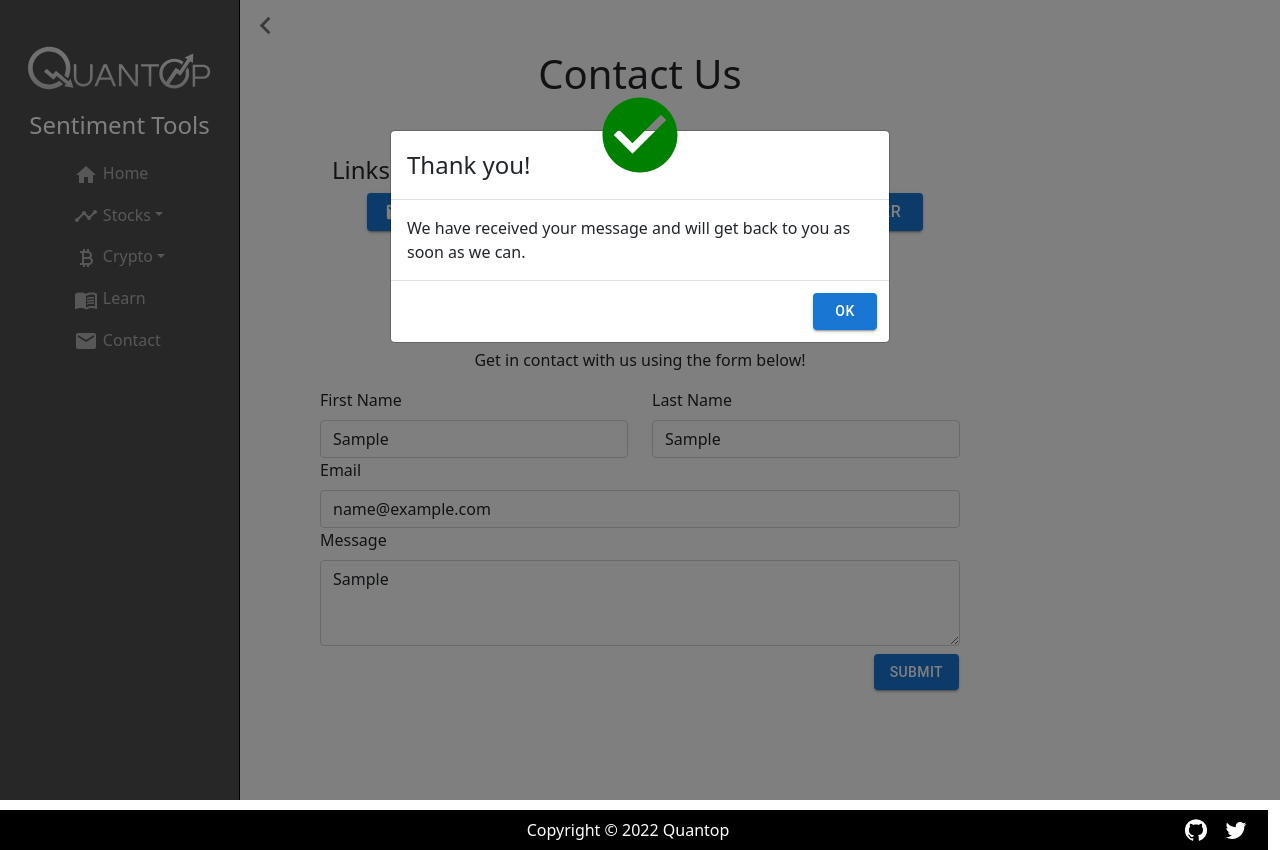
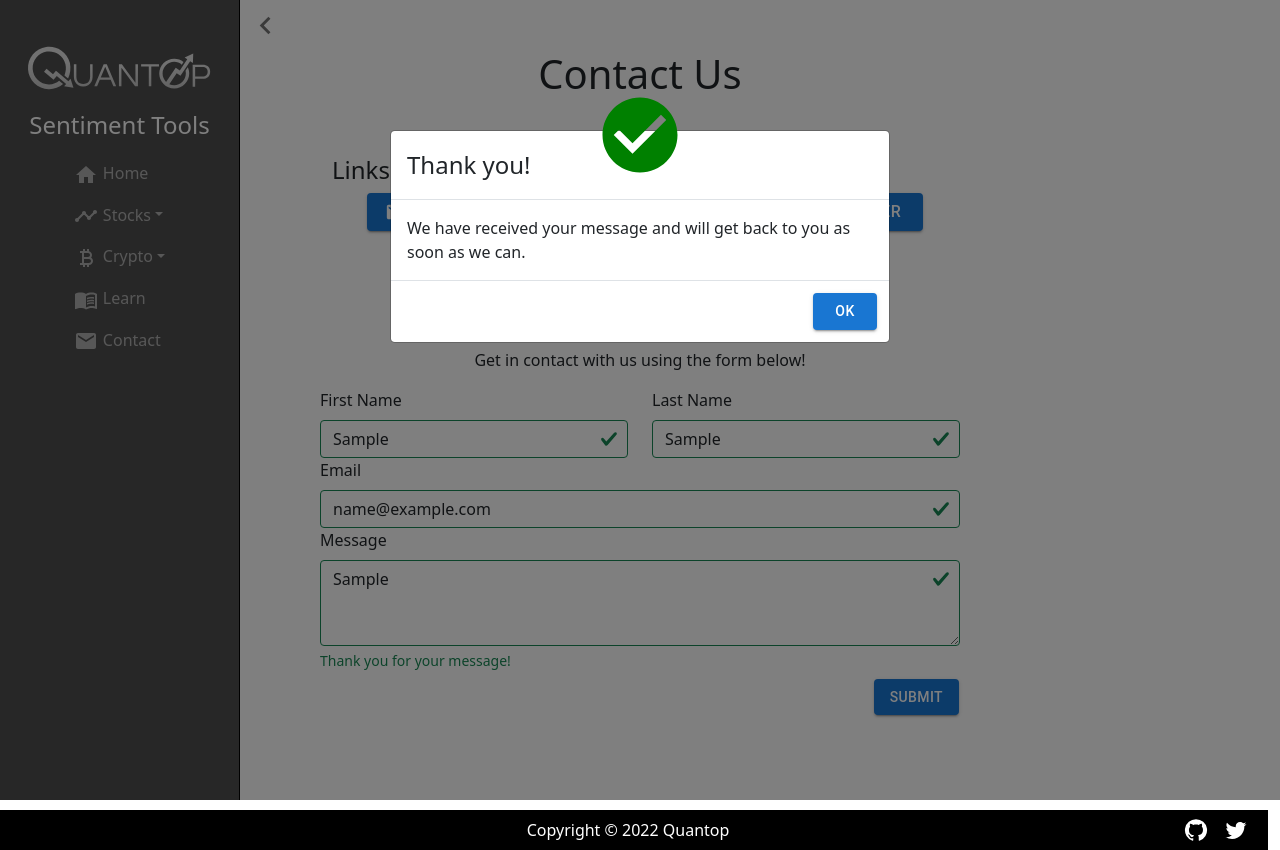
Before and after one commit to caxky/quantop-sentiment-tools, a React (Create React App) app in the folder client/: page /contact in a window 1280 px wide. Both pictures are taken after typing "Sample", "Sample", "name@example.com", "Sample" into the empty fields and a click on the button "SUBMIT". Built offline with nearby package versions, Linux system fonts and the light colour scheme; the HTML template or start-up script is replaced by a standard one.

Commit message:
Form validation for contact

```diff
--- a/client/src/components/contact/Contact.jsx
+++ b/client/src/components/contact/Contact.jsx
@@ -9,9 +9,26 @@ import CheckCircleIcon from '@mui/icons-material/CheckCircle';
 
 export default function Contact() {
   const [show, setShow] = useState(false);
+  const [validated, setValidated] = useState(false);
 
-  const handleClose = () => setShow(false);
-  const handleShow = () => setShow(true);
+  const handleClose = (event) => {
+    event.preventDefault();
+    setShow(false);
+    window.location.reload();
+  };
+
+  const handleSubmit = (event) => {
+    const form = event.currentTarget;
+    event.preventDefault();
+
+    if (form.checkValidity() === false) {
+      event.stopPropagation();
+    } else {
+      setShow(true);
+    }
+
+    setValidated(true);
+  }
 
   return (
     <div className='contact'>
@@ -46,32 +63,67 @@ export default function Contact() {
           <p>Get in contact with us using the form below!</p>
         </div>
 
-        <Form>
+        <Form noValidate validated={validated} onSubmit={handleSubmit}>
           <Row>
             <Col>
               <Form.Group controlId="formFirstName">
                 <Form.Label>First Name</Form.Label>
-                <Form.Control type="text" placeholder="First Name" />
+                <Form.Control
+                  type="text"
+                  name="fname"
+                  placeholder="First Name"
+                  required
+                />
+                <Form.Control.Feedback type="invalid">
+                  Please enter your first name.
+                </Form.Control.Feedback>
               </Form.Group>
             </Col>
             <Col>
               <Form.Group controlId="formLastName">
                 <Form.Label>Last Name</Form.Label>
-                <Form.Control type="text" placeholder="Last Name" />
+                <Form.Control
+                  type="text"
+                  name="lname"
+                  placeholder="Last Name"
+                  required
+                />
+                <Form.Control.Feedback type="invalid">
+                  Please enter your last name.
+                </Form.Control.Feedback>
               </Form.Group>
             </Col>
           </Row>
           <Form.Group controlId="formEmail">
             <Form.Label>Email</Form.Label>
-            <Form.Control type="email" placeholder="Email" />
+            <Form.Control
+              type="email"
+              name="email"
+              placeholder="Email"
+              required
+            />
+            <Form.Control.Feedback type="invalid">
+              Please use a valid email.
+            </Form.Control.Feedback>
           </Form.Group>
           <Form.Group controlId="formMessage">
             <Form.Label>Message</Form.Label>
-            <Form.Control as="textarea" rows="3" />
+            <Form.Control
+              name="message"
+              as="textarea"
+              rows="3"
+              required
+            />
+            <Form.Control.Feedback type="valid">
+              Thank you for your message!
+            </Form.Control.Feedback>
+            <Form.Control.Feedback type="invalid">
+              A message is required.
+            </Form.Control.Feedback>
           </Form.Group>
 
           <div className='button-container'>
-            <Button variant="contained" type="button" onClick={handleShow}>
+            <Button variant="contained" type="submit">
               Submit
             </Button>
           </div>
```
